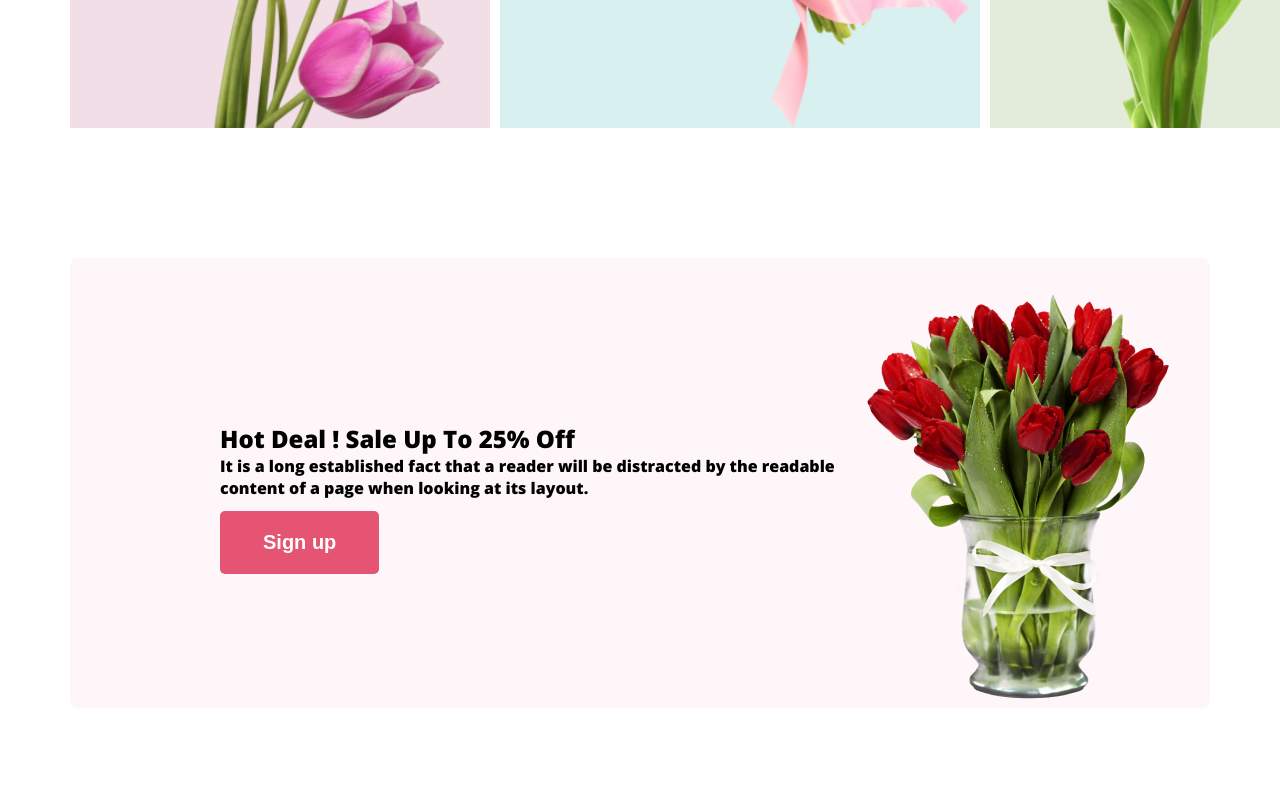
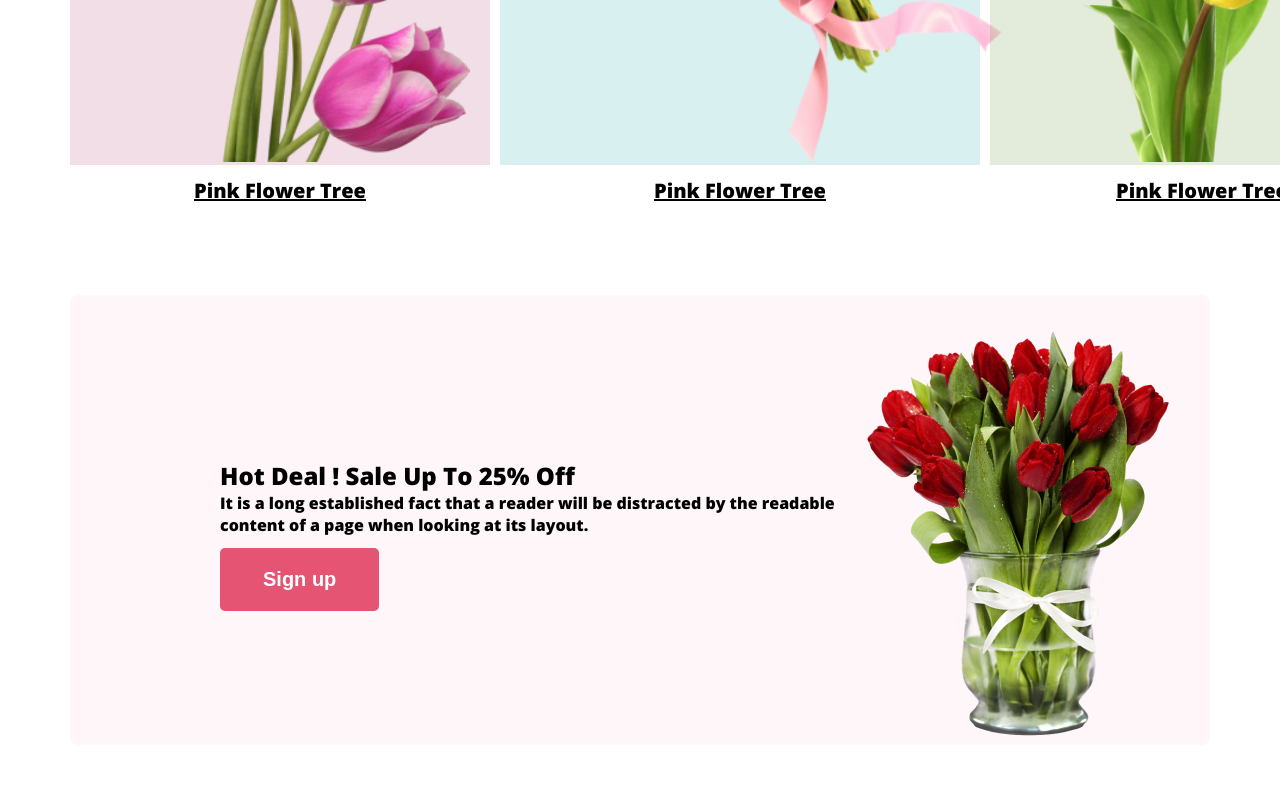
Before and after one commit to jobayer58/Flower-Shopping, a plain HTML site: page index.html in a window 1280 px wide. Shown: the part 2240-3040 px from the top of the page. Drawn offline with nearby package versions, Linux system fonts and the light colour scheme.

Commit message:
added update working

```diff
--- a/index.html
+++ b/index.html
@@ -57,15 +57,15 @@
        <div class="choose">
         <div class="pink">
                 <img class="pink-item" src="Flower Asset/pngwing 6.png" alt="">
-            <figcaption> </figcaption>
+            <figcaption class="figca"> <u>Pink Flower Tree</u></figcaption>
         </div>
         <div class="flower">
             <img class="pink-item" src="Flower Asset/pngwing 5.png" alt="">
-            <figcaption> </figcaption>
+            <figcaption class="figca"><u>Pink Flower Tree</u> </figcaption>
         </div>
         <div class="tree">
             <img class="pink-item" src="Flower Asset/pngwing 7.png" alt="">
-            <figcaption></figcaption>
+            <figcaption class="figca"><u>Pink Flower Tree</u></figcaption>
         </div>
        </div>
  <!-- discount opption -->
--- a/styles.css/design.css
+++ b/styles.css/design.css
@@ -141,6 +141,10 @@ main {
     border-radius: 300px 300px 0px 0px;
     background: rgba(71, 125, 17, 0.15);
 }
+.figca{
+    margin-top: 10px;
+    font-size: 20px;
+}
 
 /* discount styles */
 .discount{
```
